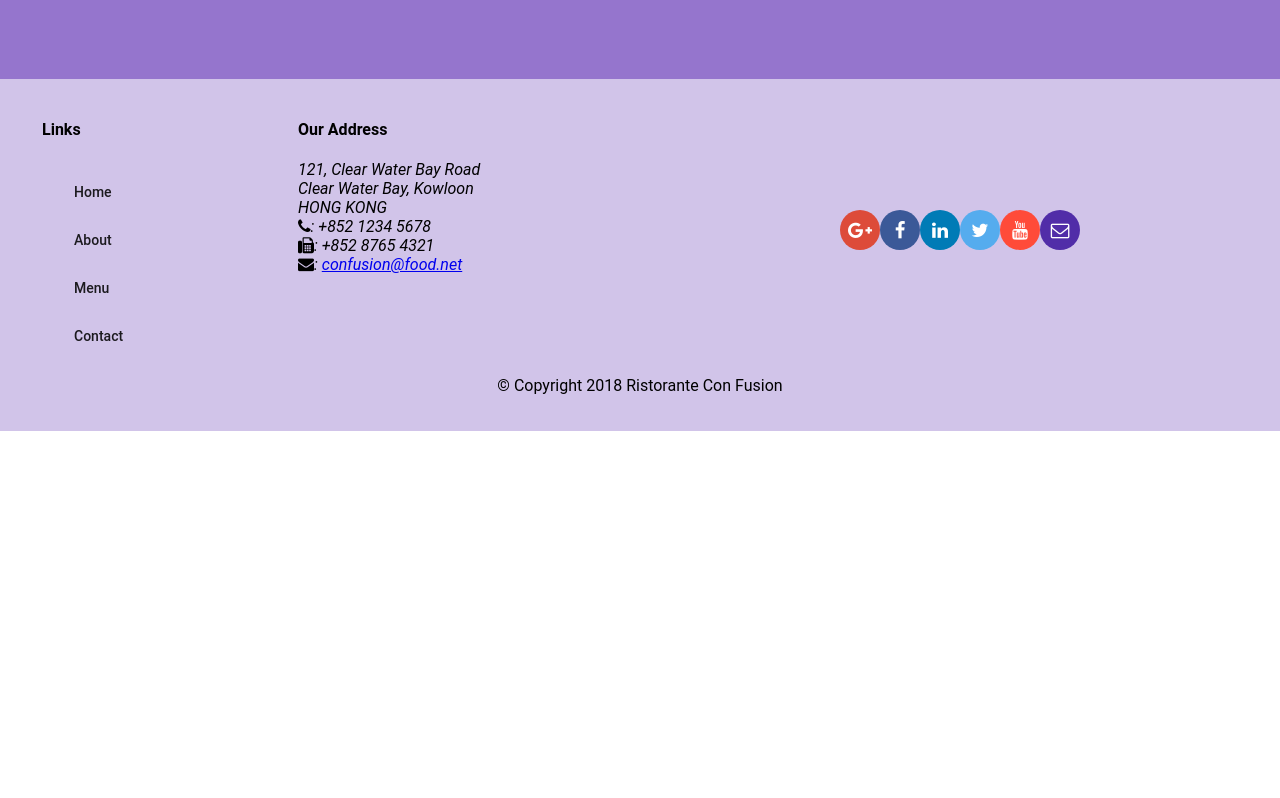
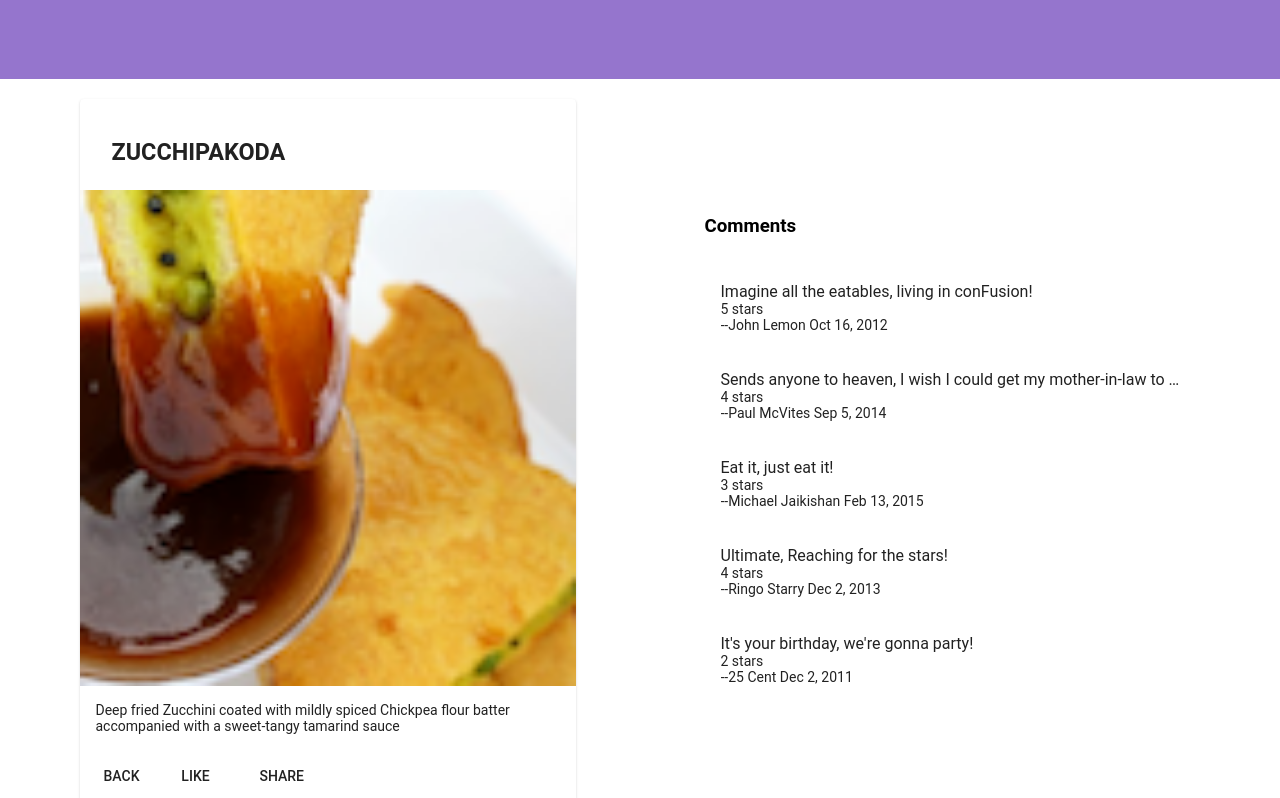
Before and after one commit to Sanyamdhawan99/ConFusion_Angular, an Angular app: page /dishdetail/1 in a window 1280 px wide. Before the commit this address led to /. Shown: the part 260-1058 px from the top of the page. Before the commit the page ends 800 px from the top, so only its background shows below. Built offline with nearby package versions, Linux system fonts and the light colour scheme.

Commit message:
Single Page Applications 2

```diff
--- a/src/app/app-routing/routes.ts
+++ b/src/app/app-routing/routes.ts
@@ -9,6 +9,7 @@
 export const routes: Routes = [
     {path: 'home', component: HomeComponent},
     {path: 'menu', component: MenuComponent},
+    {path: 'dishdetail/:id', component: DishdetailComponent},
     {path: 'aboutus', component: AboutComponent},
     {path: 'contactus', component: ContactComponent},
     {path: '', redirectTo: '/home', pathMatch: 'full'}
--- a/src/app/dishdetail/dishdetail.component.html
+++ b/src/app/dishdetail/dishdetail.component.html
@@ -18,6 +18,7 @@
           <p>{{dish.description}}</p>
         </mat-card-content>
         <mat-card-actions>
+          <button mat-button (click)="goBack()">BACK</button>
           <button mat-button>LIKE</button>
           <button mat-button>SHARE</button>
         </mat-card-actions>
--- a/src/app/dishdetail/dishdetail.component.ts
+++ b/src/app/dishdetail/dishdetail.component.ts
@@ -1,5 +1,8 @@
 import { Component, OnInit, Input } from '@angular/core';
+import { Params, ActivatedRoute } from '@angular/router';
+import { Location } from '@angular/common';
 import { Dish } from '../shared/dish';
+import { DishService } from '../services/dish.service';
 
 @Component({
   selector: 'app-dishdetail',
@@ -8,10 +11,19 @@
 })
 export class DishdetailComponent implements OnInit {
 
-  @Input()
-  dish = Dish;
+  dish: Dish;
+
+  constructor(private dishService: DishService,
+    private route: ActivatedRoute,
+    private location: Location) {}
 
   ngOnInit() {
+    let id = this.route.snapshot.params['id'];
+    this.dish = this.dishService.getDish(id);
+  }
+
+  goBack(): void {
+    this.location.back();
   }
 
 }
--- a/src/app/menu/menu.component.html
+++ b/src/app/menu/menu.component.html
@@ -11,7 +11,7 @@
 
   <div fxFlex>
     <mat-grid-list cols="2" rowHeight="200px">
-      <mat-grid-tile *ngFor="let dish of dishes" (click)="onSelect(dish)">
+      <mat-grid-tile *ngFor="let dish of dishes" [routerLink]="['/dishdetail', dish.id]">
         <img height="200px" src={{dish.image}} alt="{{dish.name}}">
         <mat-grid-tile-footer>
           <h1> {{dish.name | uppercase}}</h1>
@@ -20,6 +20,4 @@
     </mat-grid-list>
   </div>
 
-  <app-dishdetail [dish]="selectedDish"></app-dishdetail>
-
 </div>
```
